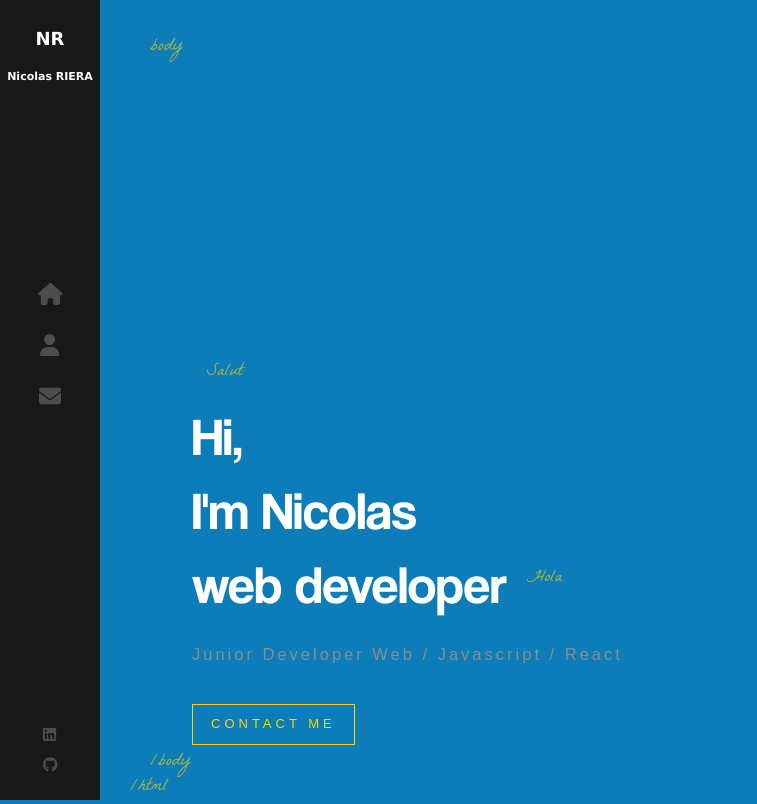
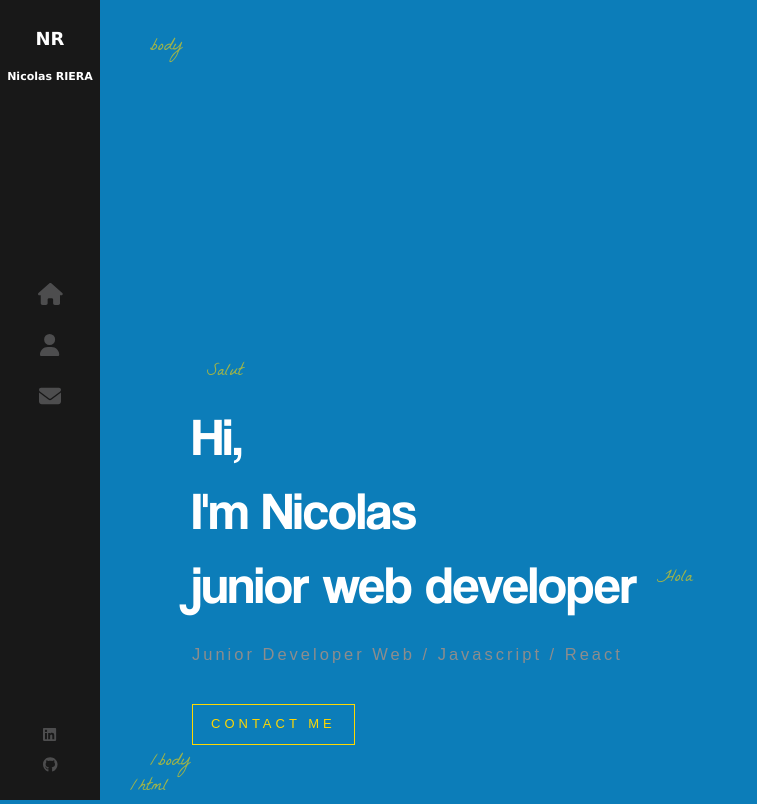
Before and after one commit to nicoriera/nicolas_riera_portfolio, a React (Create React App) app: page / in a window 1280 px wide. Shown: the whole page, without its empty margins (0-757 px from the left). Built offline with nearby package versions, Linux system fonts and the light colour scheme.

Commit message:
create component animatedletters

```diff
--- a/src/components/Home/index.js
+++ b/src/components/Home/index.js
@@ -8,7 +8,7 @@ const Home = () => {
         <h1>
           Hi, <br /> I'm Nicolas
           <br />
-          web developer
+          junior web developer
         </h1>
         <h2>Junior Developer Web / Javascript / React</h2>
         <Link to="/contact" className="flat-button">
```
Also changed, not shown: src/components/AnimatedLetters/index.js (added, +20 -0 lines), src/components/AnimatedLetters/index.scss (added).
